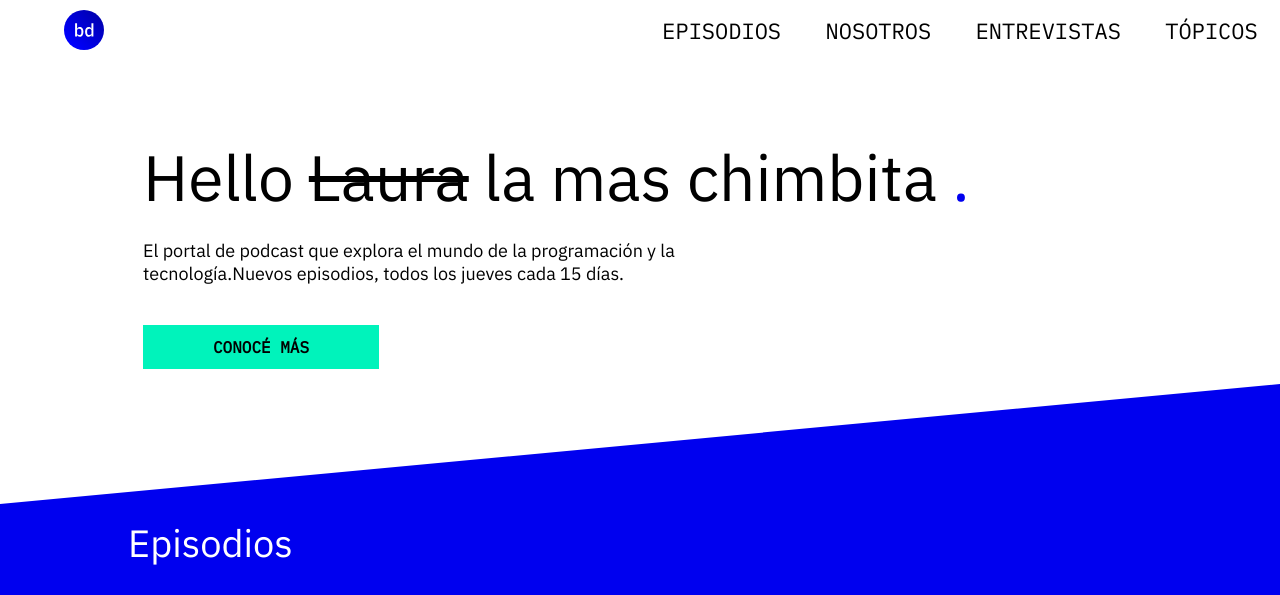
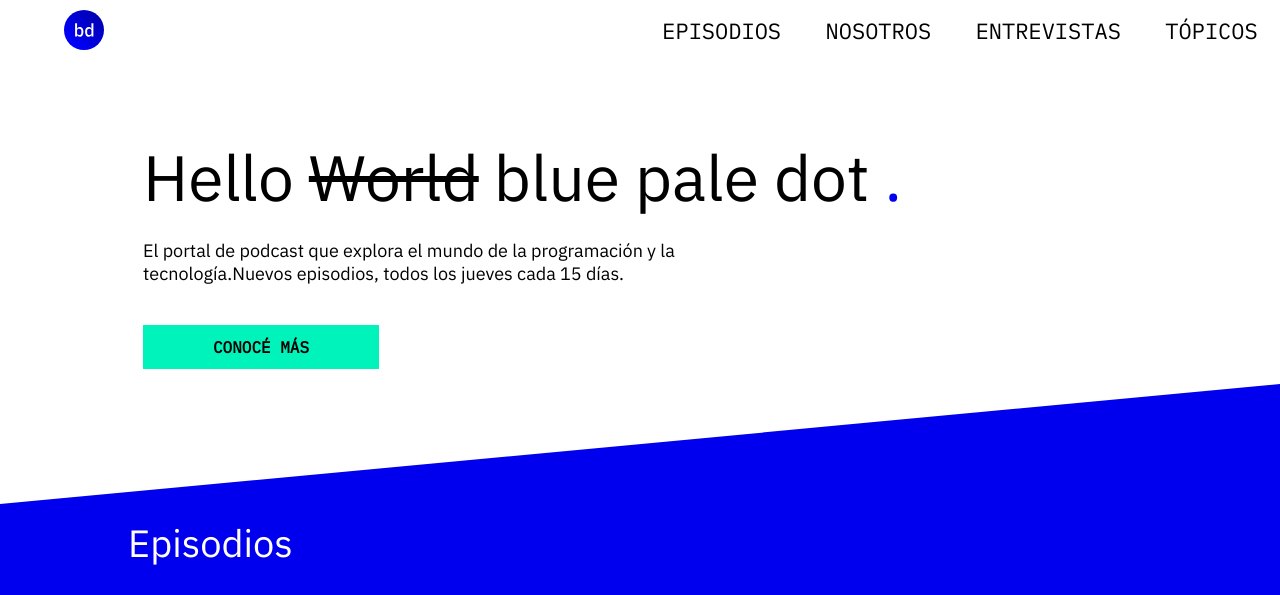
Before and after one commit to jacobo1130/Podcast-channel, a plain HTML site: page index.html in a window 1280 px wide. Shown: the top 595 px of the page. Drawn offline with Linux system fonts and the light colour scheme.

Commit message:
Update index.html

```diff
--- a/index.html
+++ b/index.html
@@ -50,7 +50,7 @@
 
     <div class="description1">
       <div class="text">
-        <h1>Hello <span class="world">Laura</span> la mas chimbita <span class=point>.</span></h1>
+        <h1>Hello <span class="world">World</span> blue pale dot <span class=point>.</span></h1>
         <br>
         <p class="descriptionmobile">
           Un podcast que explora el mundo de la programación. Nuevos episodios. Todos los jueves cada 15 días.
```
